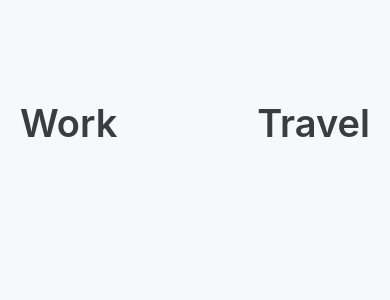
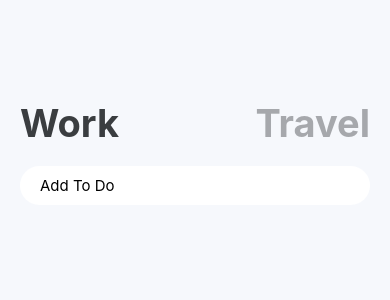
Before and after one commit to parkgeonwoong/Expo-ReactNative, a React Native app in the folder WorkTodoApp/: screen / in a window 390 px wide. Shown: the top 300 px of the page. Built offline with nearby package versions, Linux system fonts and the light colour scheme.

Commit message:
TextInput

```diff
--- a/WorkTodoApp/App.js
+++ b/WorkTodoApp/App.js
@@ -1,19 +1,55 @@
 import { StatusBar } from "expo-status-bar";
 import { useState } from "react";
-import { StyleSheet, Text, View, TouchableOpacity } from "react-native";
+import {
+  StyleSheet,
+  Text,
+  View,
+  TouchableOpacity,
+  TextInput,
+} from "react-native";
 import theme from "./colors";
 
 export default function App() {
+  const [working, setWorking] = useState(true);
+  const [text, setText] = useState("");
+  const travel = () => setWorking(false);
+  const work = () => setWorking(true);
+  const onChangeText = (payload) => setText(payload);
+
+  console.log(text);
+
   return (
     <View style={styles.container}>
       <StatusBar style="auto" />
       <View style={styles.header}>
-        <TouchableOpacity>
-          <Text style={styles.btnText}>Work</Text>
+        <TouchableOpacity onPress={work}>
+          <Text
+            style={{
+              ...styles.btnText,
+              color: working ? theme.black : theme.gray,
+            }}
+          >
+            Work
+          </Text>
         </TouchableOpacity>
-        <TouchableOpacity onPress={() => console.log("")}>
-          <Text style={styles.btnText}>Travel</Text>
+        <TouchableOpacity onPress={travel}>
+          <Text
+            style={{
+              ...styles.btnText,
+              color: !working ? theme.black : theme.gray,
+            }}
+          >
+            Travel
+          </Text>
         </TouchableOpacity>
+      </View>
+      <View>
+        <TextInput
+          onChangeText={onChangeText}
+          value={text}
+          placeholder={working ? "Add To Do" : "Where do you want to go"}
+          style={styles.input}
+        />
       </View>
     </View>
   );
@@ -32,7 +68,15 @@
   },
   btnText: {
     fontSize: 38,
-    fontWeight: "600",
-    color: theme.black,
+    fontWeight: "700",
+  },
+  input: {
+    backgroundColor: "white",
+    paddingVertical: 10,
+    paddingHorizontal: 20,
+    borderRadius: 20,
+    marginTop: 20,
+    fontSize: 15,
+    elevation: 3,
   },
 });
```
